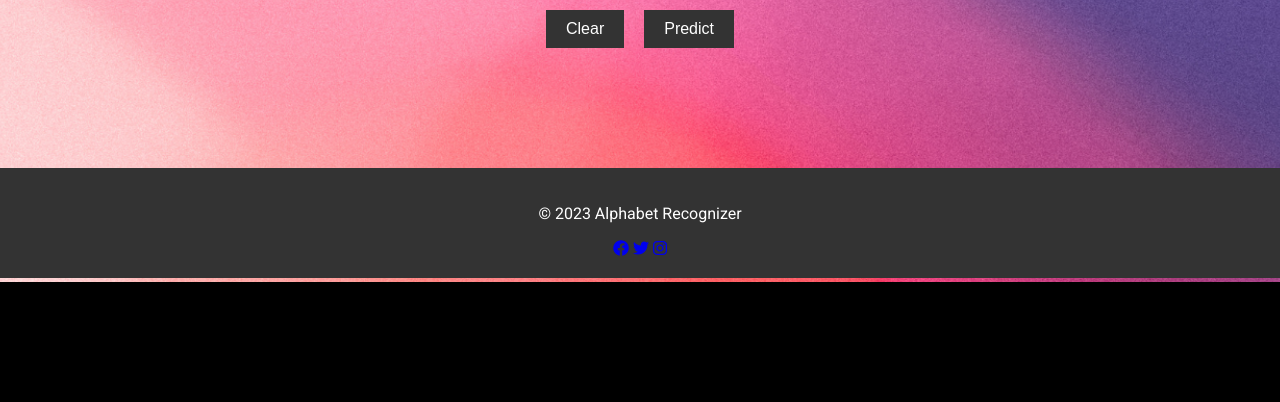
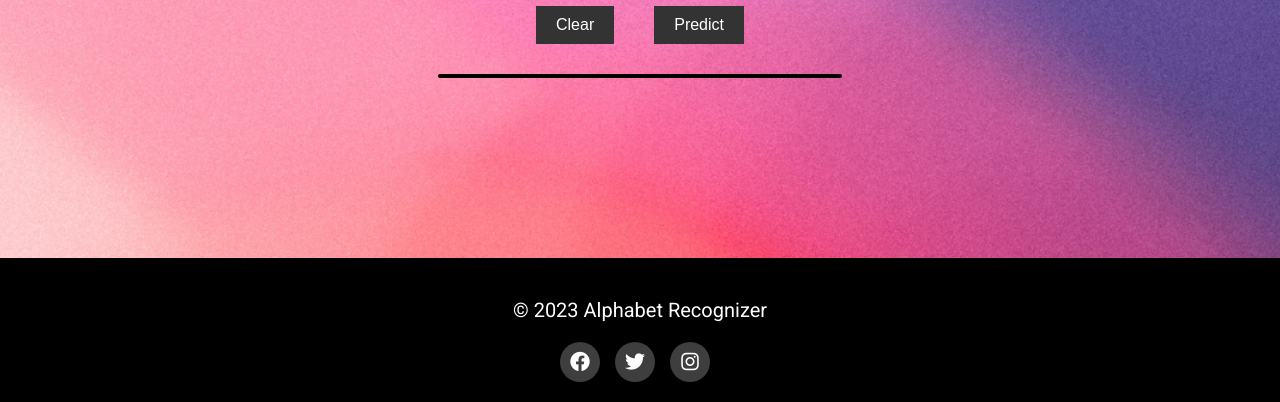
Before and after one commit to aarushiksk/Alphabet-Recogniser, a Flask app: page / in a window 1280 px wide. Shown: the part 518-920 px from the top of the page. Before the commit the page ends 800 px from the top, so only its background shows below. Run offline with Flask 2, Linux system fonts and the light colour scheme.

Commit message:
Better UI for footer section in index.html

```diff
--- a/static/css/index.css
+++ b/static/css/index.css
@@ -34,7 +34,7 @@ body {
 /* Style for buttons */
 .button-container {
     display: flex;
-    gap: 10px;
+    gap: 20px;
     margin-top: 10px;
     justify-content: center;
 }
@@ -59,11 +59,13 @@ button:hover {
     /* Stack elements vertically */
     align-items: center;
     /* Center-align elements horizontally */
-    margin-top: 20px;
     width: 400px;
     border-radius: 2px;
-    background-color: #fff9fc;
-    margin-bottom: 100px;
+    background-color: #f7f7f7;
+    border: 2px solid #000000; /* Border style */
+    margin-top: 30px; /* Adjust margin as needed */
+
+
 
 }
 
@@ -72,6 +74,7 @@ button:hover {
     color: rgb(10, 9, 10);
     font-size: 24px;
     font-family: 'Roboto', sans-serif;
+
 }
 
 .heading-container {
@@ -94,9 +97,33 @@ button:hover {
     }
 }
 footer {
-    background-color: #333;
+    margin-top: 180px;
+    background-color: #000000;
     color: white;
     text-align: center;
+    font-family: 'Roboto', sans-serif;
+    font-size: 20px;
     padding: 20px 0;
     width: 100%;
 }
+a:hover{
+    color:rgb(167, 168, 169);
+}
+
+.social-link {
+    display: inline-block;
+    width: 40px; /* Adjust the width and height to control the size of the circle */
+    height: 40px;
+    background-color: #3e3e3e;
+    color: white;
+    text-decoration: none;
+    border-radius: 50%; /* Make it circular */
+    text-align: center; /* Center the icon horizontally within the circle */
+    line-height: 40px; /* Center the icon vertically within the circle */
+    margin-right: 10px; /* Add spacing between circles */
+    transition: background-color 0.3s ease;
+}
+
+.social-link:hover {
+    background-color: #000000; /* Change to your desired hover color */
+}
--- a/static/script/index.js
+++ b/static/script/index.js
@@ -68,9 +68,6 @@ const canvas = document.getElementById('canvas');
 
                 });
         }
-
-
-
         function draw(e) {
             if (!drawing) return;
             ctx.lineWidth = 10;
```
